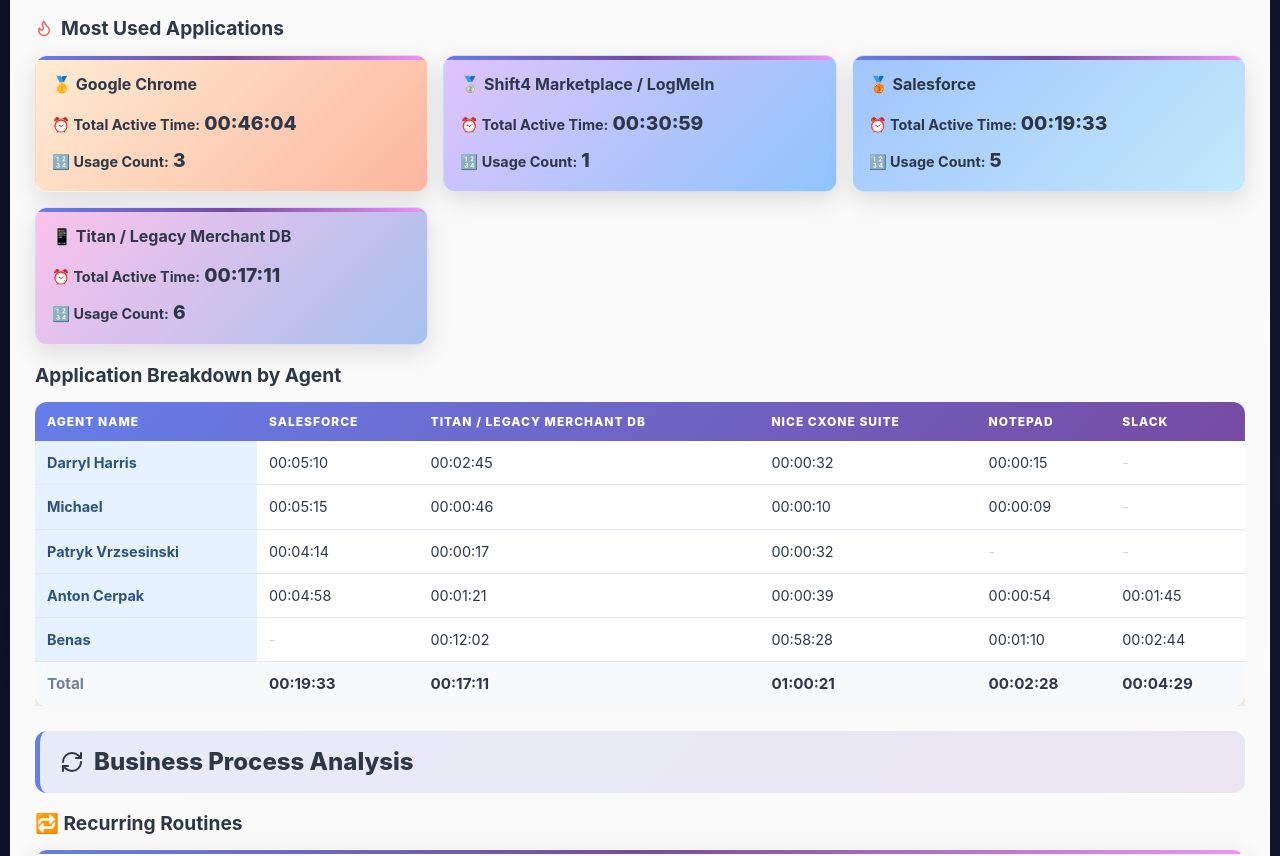
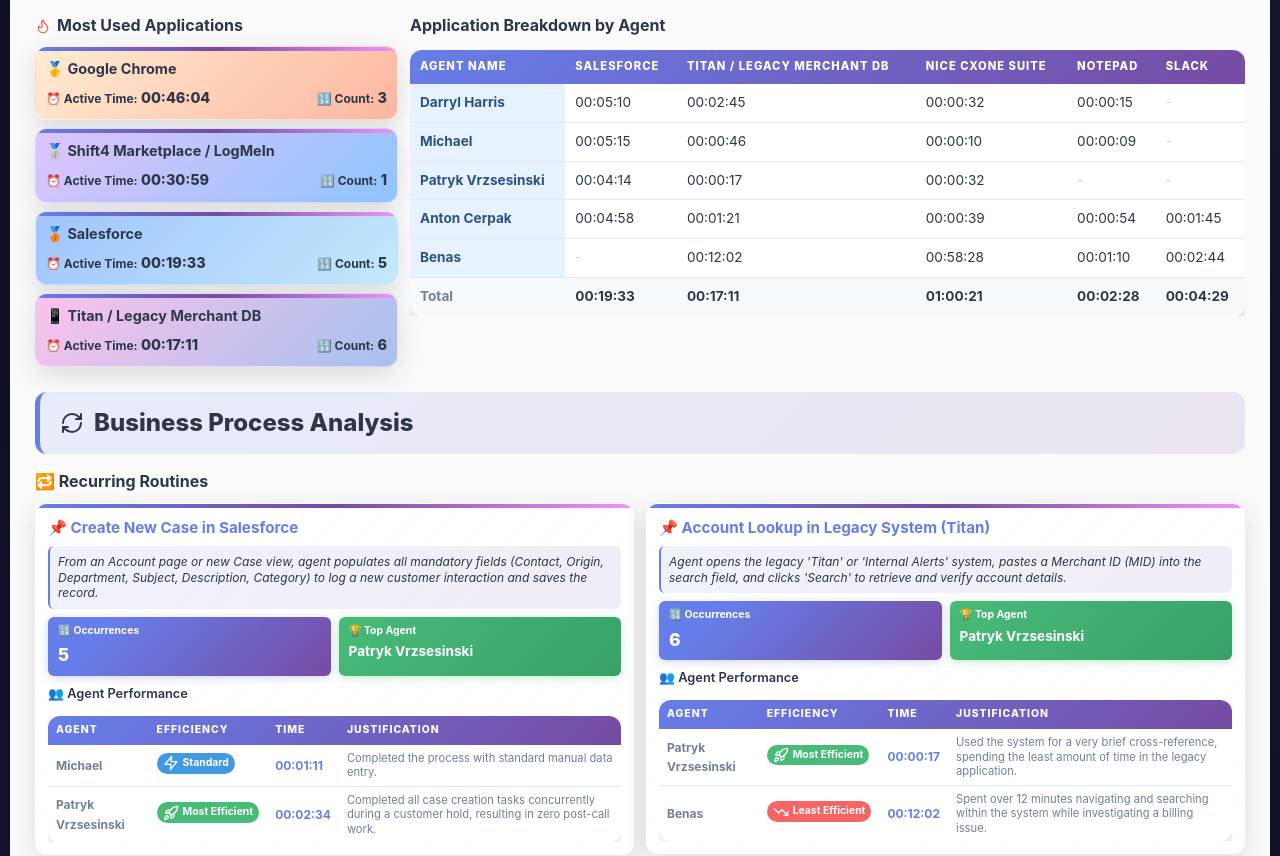
Before and after one commit to omerkul/demo, a React (Vite) app in the folder react-app/: page / in a window 1280 px wide. Shown: the part 1093-1949 px from the top of the page. Built offline with nearby package versions, Linux system fonts and the light colour scheme.

Commit message:
refactor

```diff
--- a/react-app/src/components/ApplicationUsage.tsx
+++ b/react-app/src/components/ApplicationUsage.tsx
@@ -30,38 +30,46 @@
         Application Usage
       </h2>
 
-      <h3 style={{ marginBottom: '10px', fontSize: '1.2rem', fontWeight: '700', display: 'flex', alignItems: 'center', gap: '8px' }}>
-        <Flame size={18} stroke="#f56565" />
+      <div style={{ display: 'flex', gap: '12px', alignItems: 'flex-start' }}>
+        {/* Left Side - Most Used Applications */}
+        <div style={{ flex: '0 0 30%' }}>
+          <h3 style={{ marginBottom: '8px', fontSize: '1rem', fontWeight: '700', display: 'flex', alignItems: 'center', gap: '6px' }}>
+            <Flame size={16} stroke="#f56565" />
             Most Used Applications
           </h3>
-      <div className="card-grid">
+          <div style={{ display: 'flex', flexDirection: 'column', gap: '8px' }}>
             {data.mostUsedApplications.map((app, index) => (
-          <div key={app.applicationName} className="card" style={{ background: getGradientForIndex(index) }}>
-            <h3 className="card-title" style={{ fontSize: '1rem' }}>
+              <div key={app.applicationName} className="card" style={{ background: getGradientForIndex(index), padding: '10px' }}>
+                <h3 style={{ fontSize: '0.9rem', fontWeight: '700', marginBottom: '6px' }}>
                   {getMedalForIndex(index)} {app.applicationName}
                 </h3>
-            <p style={{ marginBottom: '6px', fontSize: '0.9rem' }}>
-              <strong>⏰ Total Active Time:</strong>{' '}
-              <span style={{ fontSize: '1.2rem', fontWeight: '800', color: '#2d3748' }}>{app.totalActiveTime}</span>
-            </p>
-            <p style={{ fontSize: '0.9rem' }}>
-              <strong>🔢 Usage Count:</strong>{' '}
-              <span style={{ fontSize: '1.2rem', fontWeight: '800', color: '#2d3748' }}>{app.usageCount}</span>
-            </p>
+                <div style={{ display: 'flex', justifyContent: 'space-between', fontSize: '0.75rem' }}>
+                  <div>
+                    <strong>⏰ Active Time:</strong>{' '}
+                    <span style={{ fontSize: '0.9rem', fontWeight: '800', color: '#2d3748' }}>{app.totalActiveTime}</span>
+                  </div>
+                  <div>
+                    <strong>🔢 Count:</strong>{' '}
+                    <span style={{ fontSize: '0.9rem', fontWeight: '800', color: '#2d3748' }}>{app.usageCount}</span>
+                  </div>
+                </div>
               </div>
             ))}
           </div>
+        </div>
 
-      <h3 style={{ marginTop: '15px', marginBottom: '8px', fontSize: '1.2rem', fontWeight: '700' }}>
+        {/* Right Side - Application Breakdown Table */}
+        <div style={{ flex: '1' }}>
+          <h3 style={{ marginBottom: '8px', fontSize: '1rem', fontWeight: '700' }}>
             Application Breakdown by Agent
           </h3>
           <div className="table-container">
             <table>
               <thead>
                 <tr>
-              <th>Agent Name</th>
+                  <th style={{ padding: '8px 10px', fontSize: '0.7rem' }}>Agent Name</th>
                   {data.applicationBreakdown.map((app) => (
-                <th key={app.applicationName}>
+                    <th key={app.applicationName} style={{ padding: '8px 10px', fontSize: '0.7rem' }}>
                       {app.applicationName}
                     </th>
                   ))}
@@ -86,11 +94,13 @@
 
                   return Array.from(agentMap.values()).map((agent) => (
                     <tr key={agent.agentName}>
-                  <td style={{ fontWeight: '700', background: '#e6f2ff', color: '#2c5282' }}>{agent.agentName}</td>
+                      <td style={{ padding: '8px 10px', fontWeight: '700', background: '#e6f2ff', color: '#2c5282', fontSize: '0.85rem' }}>{agent.agentName}</td>
                       {data.applicationBreakdown.map((app) => (
                         <td key={app.applicationName} style={{
+                          padding: '8px 10px',
                           textAlign: 'left',
-                      color: agent.apps.has(app.applicationName) ? '#2d3748' : '#cbd5e0'
+                          color: agent.apps.has(app.applicationName) ? '#2d3748' : '#cbd5e0',
+                          fontSize: '0.85rem'
                         }}>
                           {agent.apps.get(app.applicationName) || '-'}
                         </td>
@@ -103,12 +113,13 @@
                   background: '#f7fafc',
                   fontWeight: '700'
                 }}>
-              <td style={{ fontWeight: '700', fontSize: '0.95rem' }}>Total</td>
+                  <td style={{ padding: '8px 10px', fontWeight: '700', fontSize: '0.85rem' }}>Total</td>
                   {data.applicationBreakdown.map((app) => (
                     <td key={app.applicationName} style={{
+                      padding: '8px 10px',
                       textAlign: 'left',
                       fontWeight: '700',
-                  fontSize: '0.95rem',
+                      fontSize: '0.85rem',
                       color: '#2d3748'
                     }}>
                       {app.totalActiveTime}
@@ -118,6 +129,8 @@
               </tbody>
             </table>
           </div>
+        </div>
+      </div>
     </section>
   );
 }
--- a/react-app/src/components/BusinessProcessAnalysis.tsx
+++ b/react-app/src/components/BusinessProcessAnalysis.tsx
@@ -25,76 +25,85 @@
         Business Process Analysis
       </h2>
 
-      <h3 style={{ marginBottom: '10px', fontSize: '1.2rem', fontWeight: '700' }}>
+      <h3 style={{ marginBottom: '8px', fontSize: '1rem', fontWeight: '700' }}>
         🔁 Recurring Routines
       </h3>
+
+      <div style={{ display: 'flex', gap: '12px', alignItems: 'flex-start' }}>
         {data.recurringRoutines.map((routine) => (
-        <div key={routine.routineLabel} className="card" style={{ marginBottom: '15px' }}>
-          <h3 className="card-title" style={{ color: '#667eea', fontSize: '1.1rem' }}>
+          <div key={routine.routineLabel} className="card" style={{ flex: '1', padding: '12px' }}>
+            <h3 style={{ color: '#667eea', fontSize: '0.95rem', fontWeight: '700', marginBottom: '6px' }}>
               📌 {routine.routineLabel}
             </h3>
             <p style={{
-            padding: '10px',
+              padding: '8px',
               background: 'linear-gradient(135deg, rgba(102, 126, 234, 0.1) 0%, rgba(118, 75, 162, 0.1) 100%)',
-            borderRadius: '8px',
-            borderLeft: '3px solid #667eea',
+              borderRadius: '6px',
+              borderLeft: '2px solid #667eea',
               fontStyle: 'italic',
-            fontSize: '0.9rem',
-            marginBottom: '10px'
+              fontSize: '0.75rem',
+              marginBottom: '8px',
+              lineHeight: '1.3'
             }}>
               {routine.patternSummary}
             </p>
-          <div style={{ display: 'flex', gap: '15px', marginBottom: '10px', flexWrap: 'wrap' }}>
+            <div style={{ display: 'flex', gap: '8px', marginBottom: '8px', flexWrap: 'wrap' }}>
               <div style={{
-              padding: '10px 15px',
+                padding: '6px 10px',
                 background: 'linear-gradient(135deg, #667eea 20%, #764ba2 100%)',
-              borderRadius: '8px',
+                borderRadius: '6px',
                 color: 'white',
-              boxShadow: '0 4px 12px rgba(102, 126, 234, 0.3)'
+                boxShadow: '0 2px 8px rgba(102, 126, 234, 0.3)',
+                flex: '1',
+                minWidth: '100px'
               }}>
-              <strong style={{ fontSize: '0.75rem' }}>🔢 Total Occurrences</strong>
-              <p style={{ fontSize: '1.3rem', fontWeight: '800', margin: '4px 0 0 0' }}>{routine.totalOccurrences}</p>
+                <strong style={{ fontSize: '0.65rem', display: 'block' }}>🔢 Occurrences</strong>
+                <p style={{ fontSize: '1.1rem', fontWeight: '800', margin: '2px 0 0 0' }}>{routine.totalOccurrences}</p>
               </div>
               <div style={{
-              padding: '10px 15px',
+                padding: '6px 10px',
                 background: 'linear-gradient(135deg, #48bb78 0%, #38a169 100%)',
-              borderRadius: '8px',
+                borderRadius: '6px',
                 color: 'white',
-              boxShadow: '0 4px 12px rgba(72, 187, 120, 0.3)'
+                boxShadow: '0 2px 8px rgba(72, 187, 120, 0.3)',
+                flex: '1',
+                minWidth: '100px'
               }}>
-              <strong style={{ fontSize: '0.75rem' }}>🏆 Most Efficient Agent</strong>
-              <p style={{ fontSize: '1rem', fontWeight: '700', margin: '4px 0 0 0' }}>{routine.mostEfficientAgent.agentName}</p>
+                <strong style={{ fontSize: '0.65rem', display: 'block' }}>🏆 Top Agent</strong>
+                <p style={{ fontSize: '0.85rem', fontWeight: '700', margin: '2px 0 0 0' }}>{routine.mostEfficientAgent.agentName}</p>
               </div>
             </div>
-          <h4 style={{ marginTop: '12px', marginBottom: '8px', fontSize: '0.95rem', fontWeight: '600' }}>
-            👥 Agent Performance Comparison
+            <h4 style={{ marginTop: '8px', marginBottom: '6px', fontSize: '0.8rem', fontWeight: '600' }}>
+              👥 Agent Performance
             </h4>
             <div className="table-container">
               <table>
                 <thead>
                   <tr>
-                  <th>Agent Name</th>
-                  <th>Efficiency</th>
-                  <th>Handle Time</th>
-                  <th>Justification</th>
+                    <th style={{ padding: '6px 8px', fontSize: '0.65rem' }}>Agent</th>
+                    <th style={{ padding: '6px 8px', fontSize: '0.65rem' }}>Efficiency</th>
+                    <th style={{ padding: '6px 8px', fontSize: '0.65rem' }}>Time</th>
+                    <th style={{ padding: '6px 8px', fontSize: '0.65rem' }}>Justification</th>
                   </tr>
                 </thead>
                 <tbody>
                   {routine.agents.map((agent) => (
                     <tr key={agent.agentId}>
-                    <td style={{ fontWeight: '700' }}>{agent.agentName}</td>
-                    <td>
+                      <td style={{ padding: '6px 8px', fontWeight: '700', fontSize: '0.75rem' }}>{agent.agentName}</td>
+                      <td style={{ padding: '6px 8px' }}>
                         <span className="badge" style={{
                           background: getEfficiencyColor(agent.efficiency),
                           color: 'white',
-                        whiteSpace: 'nowrap'
+                          whiteSpace: 'nowrap',
+                          fontSize: '0.65rem',
+                          padding: '2px 6px'
                         }}>
                           {getEfficiencyIcon(agent.efficiency)}
                           {agent.efficiency}
                         </span>
                       </td>
-                    <td style={{ fontWeight: '700', color: '#667eea', fontSize: '0.95rem' }}>{agent.handleTime}</td>
-                    <td style={{ fontSize: '0.85rem' }}>{agent.justification}</td>
+                      <td style={{ padding: '6px 8px', fontWeight: '700', color: '#667eea', fontSize: '0.75rem' }}>{agent.handleTime}</td>
+                      <td style={{ padding: '6px 8px', fontSize: '0.7rem', lineHeight: '1.3' }}>{agent.justification}</td>
                     </tr>
                   ))}
                 </tbody>
@@ -102,6 +111,7 @@
             </div>
           </div>
         ))}
+      </div>
     </section>
   );
 }
```
Lines whose indentation alone changed are shown as unchanged.
